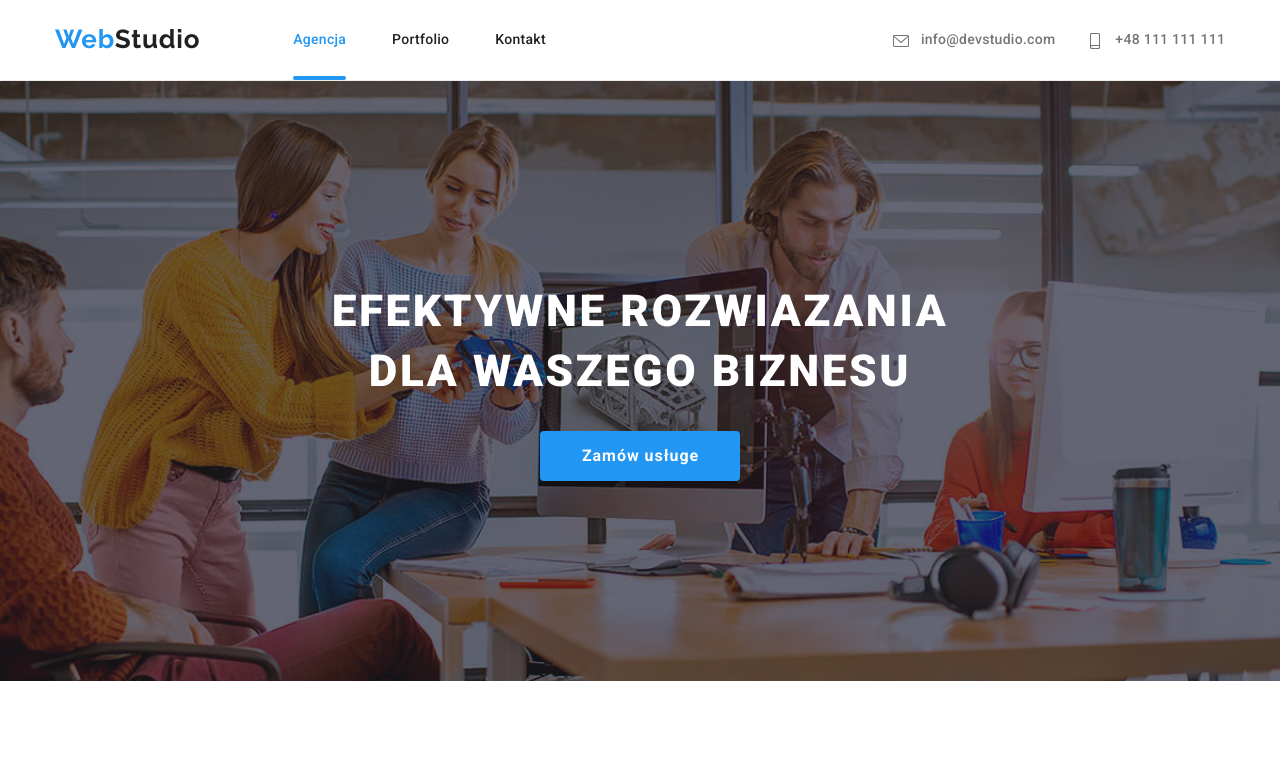
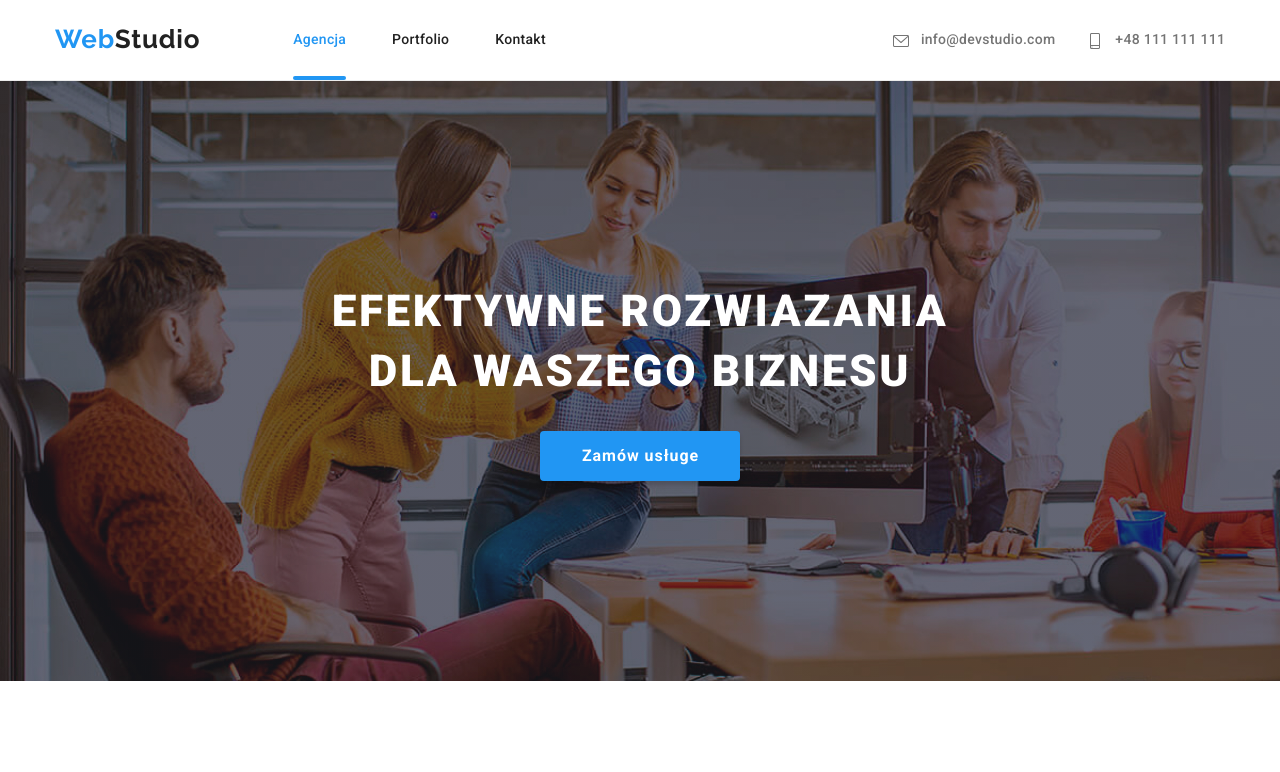
Before and after one commit to michal-wolski/goit-markup-hw-08, a plain HTML site: page index.html in a window 1280 px wide. Shown: the top 772 px of the page. Drawn offline with Linux system fonts and the light colour scheme.

Commit message:
hero bg bg position

```diff
--- a/sass/layout/_hero.scss
+++ b/sass/layout/_hero.scss
@@ -7,7 +7,6 @@
       rgba(47, 48, 58, 0.4)
     ),
     url("../images/mobile/hero-bg-mobile480x400@1x.jpg");
-  background-position: center top;
   background-repeat: no-repeat;
   background-size: cover;
   text-align: center;
```
Also changed, not shown: css/main.css, css/main.min.css, 2 other files.
